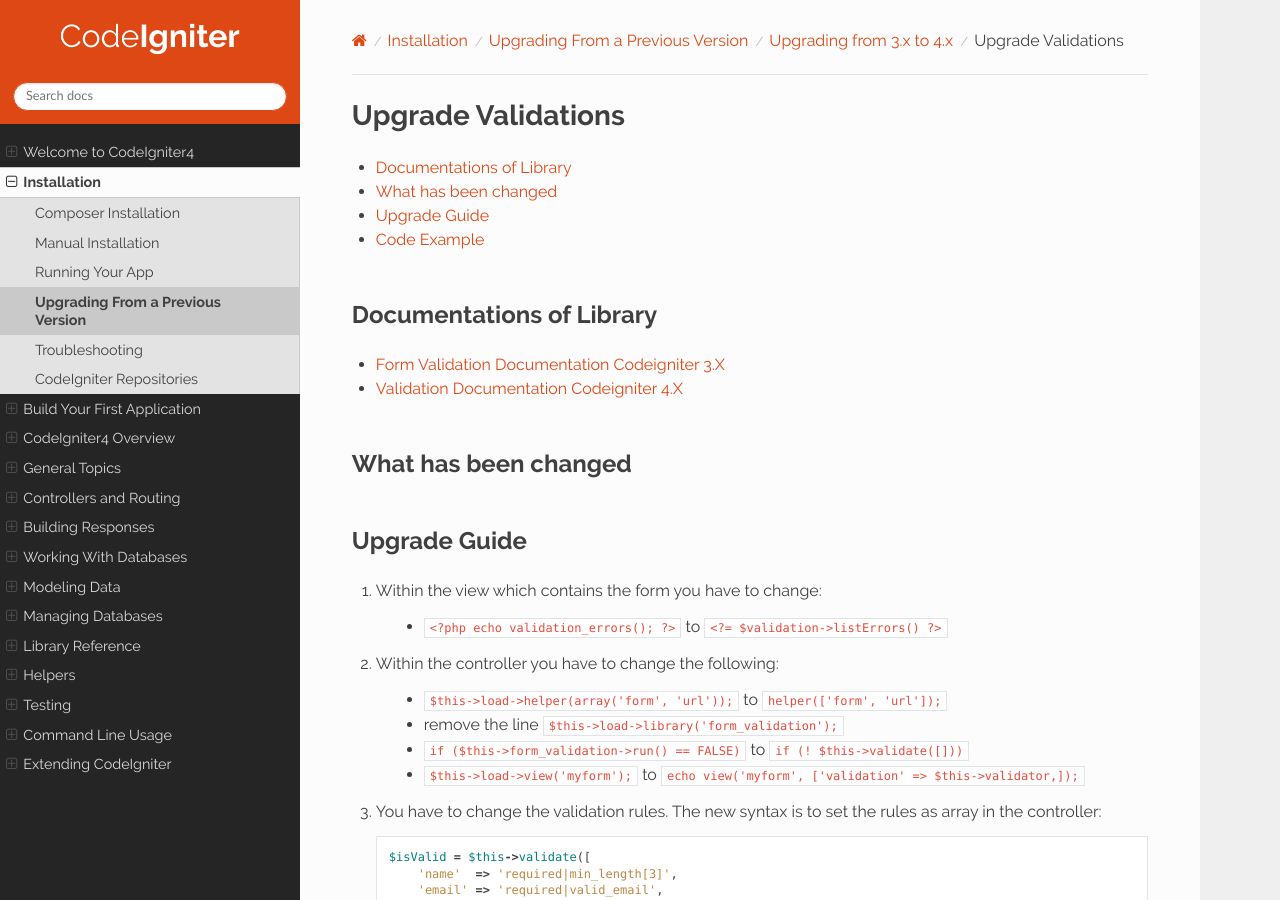
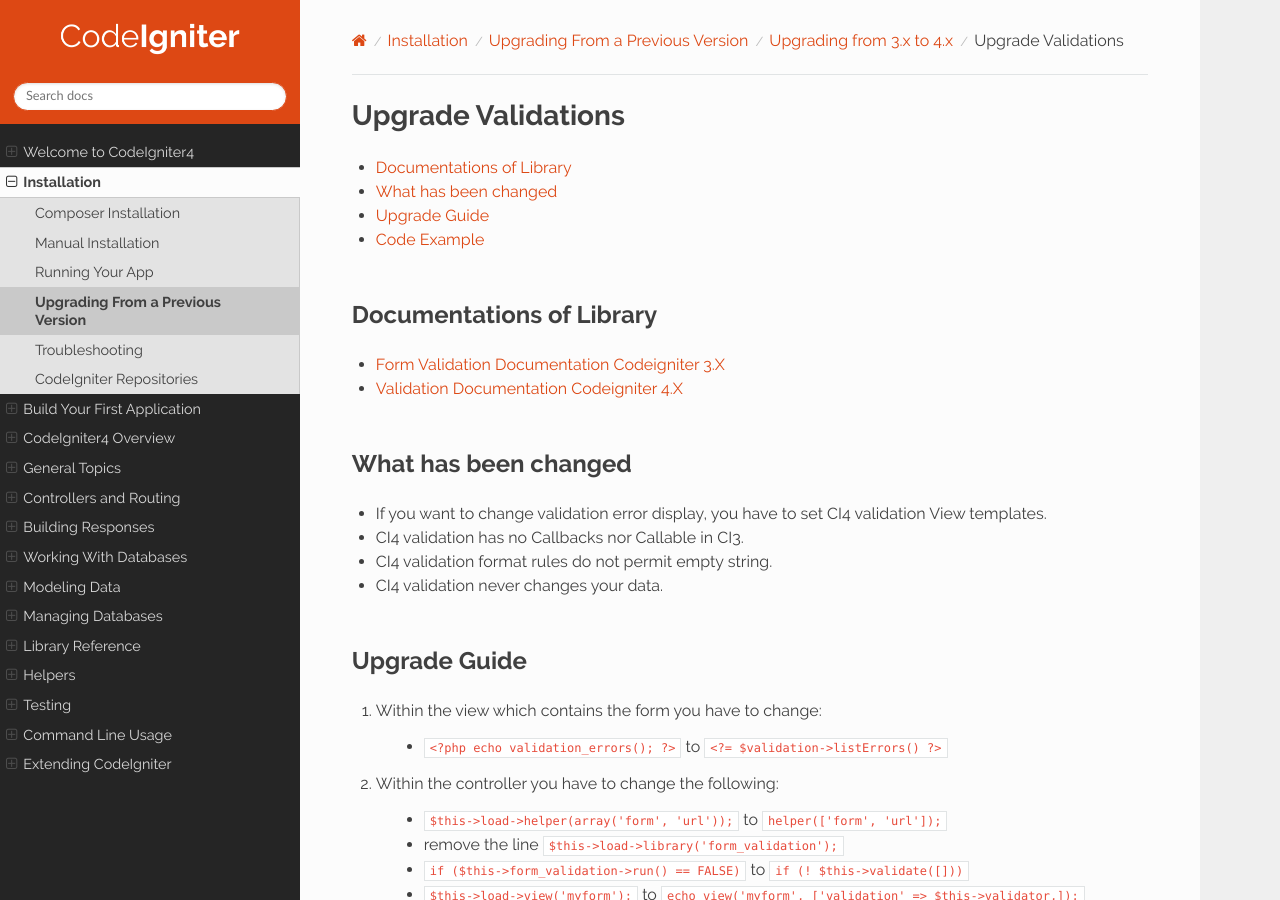
Before and after one commit to NEKOGET/ci4_user_guide_src, a Sphinx documentation site: the page built from source/installation/upgrade_validations.rst, in a window 1280 px wide and 900 px high. Built offline with Sphinx 7.4.7 and the Read the Docs theme 2.0.0, drawn with Linux system fonts in a browser that asks for light colours.

Commit message:
docs: add "What has been changed"

```diff
--- a/source/installation/upgrade_validations.rst
+++ b/source/installation/upgrade_validations.rst
@@ -15,7 +15,10 @@ Documentations of Library
 
 What has been changed
 =====================
-
+- If you want to change validation error display, you have to set CI4 validation View templates.
+- CI4 validation has no Callbacks nor Callable in CI3.
+- CI4 validation format rules do not permit empty string.
+- CI4 validation never changes your data.
 
 Upgrade Guide
 =============
```
